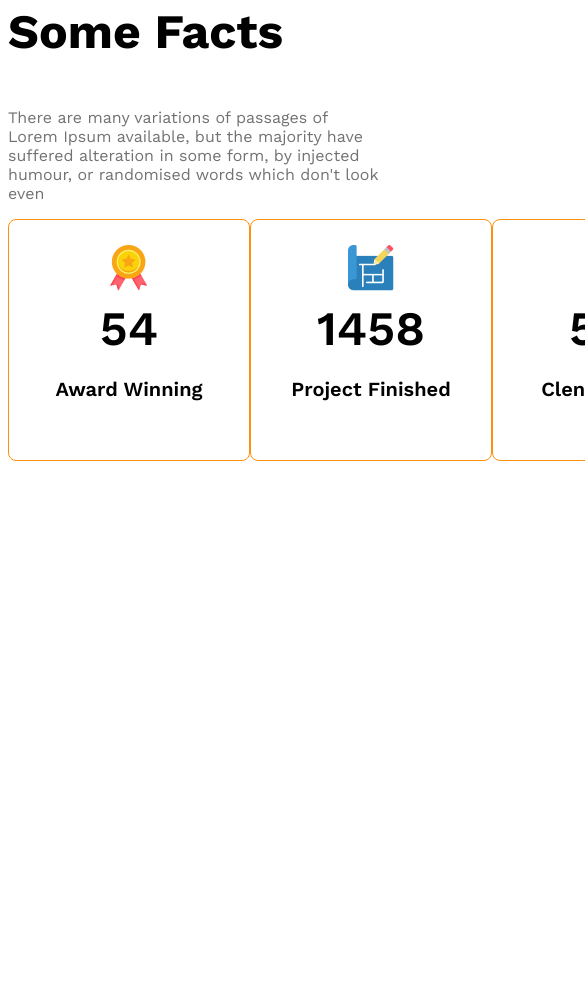
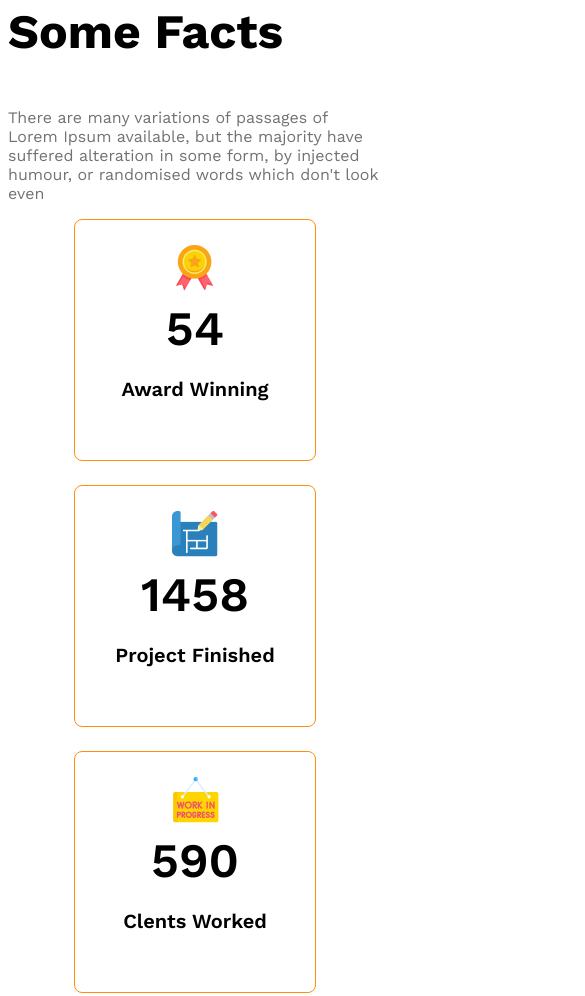
Before and after one commit to ahsan-rossi/g3-architect-website, a plain HTML site: page index.html in a window 390 px wide. Shown: the part 3134-4130 px from the top of the page, 585 px wide, since content can reach past the window. Before the commit the page ends 3603 px from the top, so only its background shows below. Drawn offline with nearby package versions, Linux system fonts and the light colour scheme.

Commit message:
fact section resposive added

```diff
--- a/styles/architects.css
+++ b/styles/architects.css
@@ -180,10 +180,15 @@ main > section{
     flex-direction: column;
   }
 
-  .team-img-container{
+  .team-img-container,
+  .fact-container {
     grid-template-columns: repeat(1,1fr);
   }
 
+  .fact-container{
+    justify-items: center;
+    gap: 24px;
+  }
   .our-features{
     margin: 5px 20px;
   }
@@ -199,4 +204,10 @@ main > section{
   .our-features{
     margin: 20px auto;
   }
+
+  .fact-container{
+    grid-template-columns: repeat(2,1fr);
+    justify-items: center;
+    gap: 24px;
+  }
 }
```
